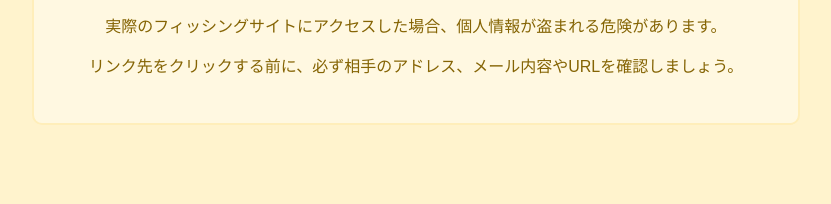
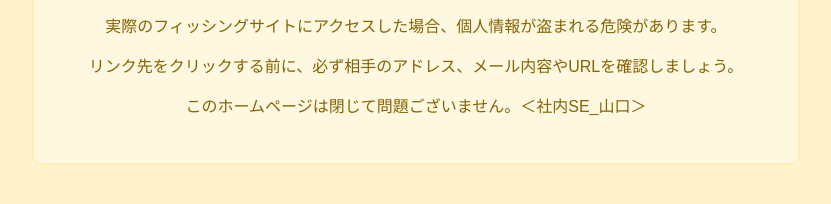
Before and after one commit to yamaguchi-test/phishing-warning-demo, a plain HTML site: page index.html in a window 1280 px wide. Shown: the part 206-410 px from the top of the page, without its empty margins (224-1055 px from the left). Drawn offline with Linux system fonts and the light colour scheme.

Commit message:
Update index.html

```diff
--- a/index.html
+++ b/index.html
@@ -29,6 +29,7 @@
     <p>このページはセキュリティ教育のためのデモサイトです。</p>
     <p>実際のフィッシングサイトにアクセスした場合、個人情報が盗まれる危険があります。</p>
     <p>リンク先をクリックする前に、必ず相手のアドレス、メール内容やURLを確認しましょう。</p>
+    <p>このホームページは閉じて問題ございません。＜社内SE_山口＞</p>
   </div>
 </body>
 </html>
```
